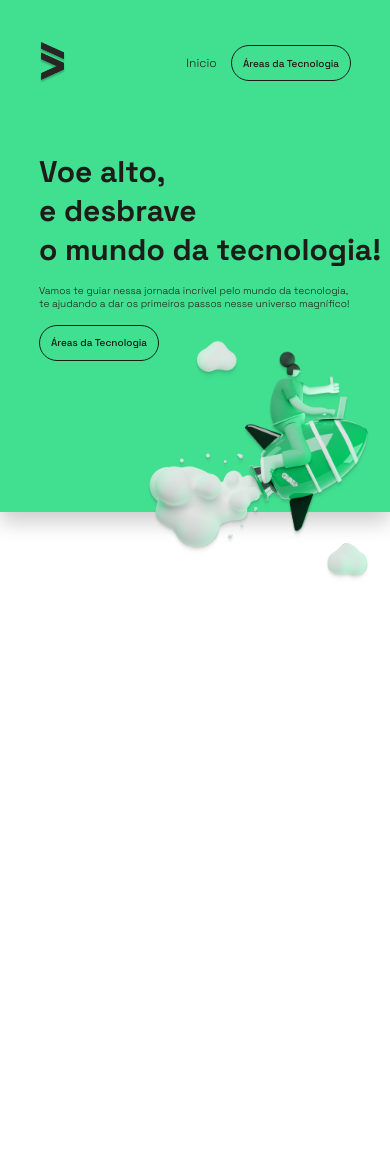
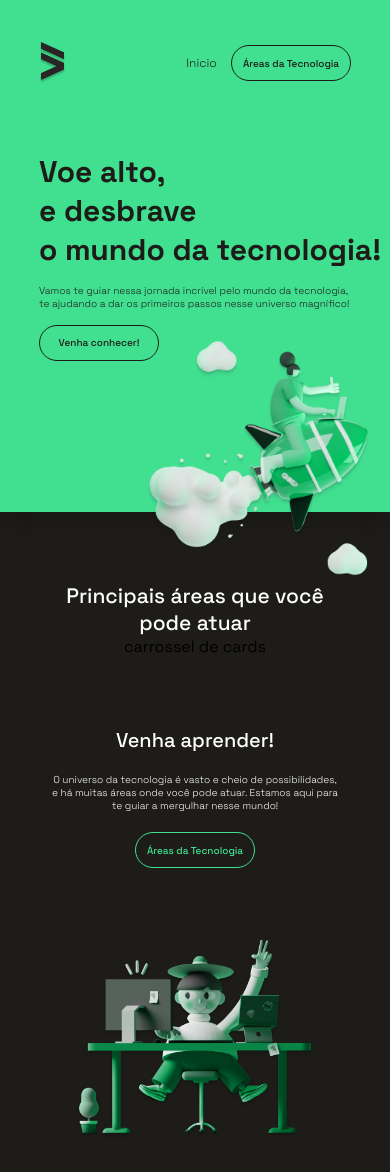
Before and after one commit to Axiotes/imersao-a-tecnologia, an Angular app: page /home in a window 390 px wide. Shown: the top 1172 px of the page. Before the commit the page ends 844 px from the top, so only its background shows below. Built offline with nearby package versions, Linux system fonts and the light colour scheme.

Commit message:
feat: end responsivo

```diff
--- a/src/app/pages/home/home.component.html
+++ b/src/app/pages/home/home.component.html
@@ -10,13 +10,17 @@
       </h1>
 
       <p>
-        <span>Vamos te guiar nessa jornada incrível pelo mundo da tecnologia,</span>
-        <span>te ajudando a dar os primeiros passos nesse universo magnífico!</span>
+        <span
+          >Vamos te guiar nessa jornada incrível pelo mundo da tecnologia,</span
+        >
+        <span
+          >te ajudando a dar os primeiros passos nesse universo magnífico!</span
+        >
       </p>
 
       <app-button
         [class]="'black'"
-        [label]="'Áreas da Tecnologia'"
+        [label]="'Venha conhecer!'"
         [minWidth]="120"
         [minHeight]="36"
         [minFontSize]="10"
@@ -25,4 +29,33 @@
 
     <img src="/assets/rocket.png" />
   </div>
+  <div class="home__end">
+    <div class="home__end__carousel">
+      <h2>Principais áreas que você pode atuar</h2>
+
+      carrossel de cards
+    </div>
+
+    <div class="home__end__content">
+      <div class="home__end__content-text">
+        <h2>Venha aprender!</h2>
+
+        <p>
+          <span>O universo da tecnologia é vasto e cheio de possibilidades,</span>
+          <span>e há muitas áreas onde você pode atuar. Estamos aqui para</span>
+          <span>te guiar a mergulhar nesse mundo!</span>
+        </p>
+
+        <app-button
+          [class]="'green'"
+          [label]="'Áreas da Tecnologia'"
+          [minWidth]="120"
+          [minHeight]="36"
+          [minFontSize]="10"
+        ></app-button>
+      </div>
+
+      <img src="/assets/studing.png" />
+    </div>
+  </div>
 </main>
--- a/src/app/pages/home/home.component.scss
+++ b/src/app/pages/home/home.component.scss
@@ -134,4 +134,159 @@
       }
     }
   }
+
+  &__end {
+    background-color: $color-black;
+    width: 100%;
+    height: 100%;
+    padding: 70px 0;
+    @include flex-center;
+    flex-direction: column;
+    gap: 70px;
+
+    &__carousel {
+      width: 100%;
+      @include flex-center;
+      flex-direction: column;
+
+      h2 {
+        text-align: center;
+        color: #ffffff;
+        font-weight: 500;
+        font-size: 21px;
+        padding: 0 50px;
+
+        @media screen and (min-width: $screen-XSmall) and (max-width: $screen-Small) {
+            font-size: 25px;
+        }
+
+        @media screen and (min-width: $screen-Small) and (max-width: $screen-Medium) {
+            font-size: 32px;
+        }
+
+        @media screen and (min-width: $screen-Medium) and (max-width: $screen-Large) {
+            font-size: 36px;
+        }
+
+        @media screen and (min-width: $screen-Large) {
+            font-size: 36px;
+        }
+      }
+    }
+
+    &__content {
+      @include flex-center;
+      gap: 70px;
+      flex-direction: column;
+
+      &-text {
+        color: #ffffff;
+        @include flex-center;
+        flex-direction: column;
+        gap: 20px;
+
+        h2 {
+          font-weight: 500;
+          font-size: 20px;
+        }
+
+        p {
+          @include flex-center;
+          flex-direction: column;
+          font-weight: 300;
+          font-size: 10px;
+        }
+
+        @media screen and (min-width: $screen-XSmall) and (max-width: $screen-Small) {
+          @include flex-start;
+
+          h2 {
+            font-size: 21px;
+          }
+
+          p {
+            @include flex-start;
+            font-size: 10px;
+          }
+        }
+
+        @media screen and (min-width: $screen-Small) and (max-width: $screen-Medium) {
+          @include flex-start;
+
+          h2 {
+            font-size: 28px;
+          }
+
+          p {
+            @include flex-start;
+            font-size: 12px;
+          }
+        }
+
+        @media screen and (min-width: $screen-Medium) and (max-width: $screen-Large) {
+          @include flex-start;
+
+          h2 {
+            font-size: 32px;
+          }
+
+          p {
+            @include flex-start;
+            font-size: 16px;
+          }
+        }
+
+        @media screen and (min-width: $screen-Large) {
+          @include flex-start;
+
+          h2 {
+            font-size: 32px;
+          }
+
+          p {
+            @include flex-start;
+            font-size: 16px;
+          }
+        }
+      }
+
+      img {
+        width: 240px;
+        height: auto;
+      }
+
+      @media screen and (min-width: $screen-XSmall) and (max-width: $screen-Small) {
+        flex-direction: row;
+        gap: 15px;
+
+        img {
+          width: 234px;
+        }
+      }
+
+      @media screen and (min-width: $screen-Small) and (max-width: $screen-Medium) {
+        flex-direction: row;
+
+        img {
+          width: 312px;
+        }
+      }
+
+      @media screen and (min-width: $screen-Medium) and (max-width: $screen-Large) {
+        flex-direction: row;
+
+        img {
+          width: 415px;
+        }
+      }
+
+      @media screen and (min-width: $screen-Large) {
+        flex-direction: row;
+
+        img {
+          width: 415px;
+        }
+      }
+    }
+  }
 }
```
Also changed, not shown: src/assets/studing.png (added).
